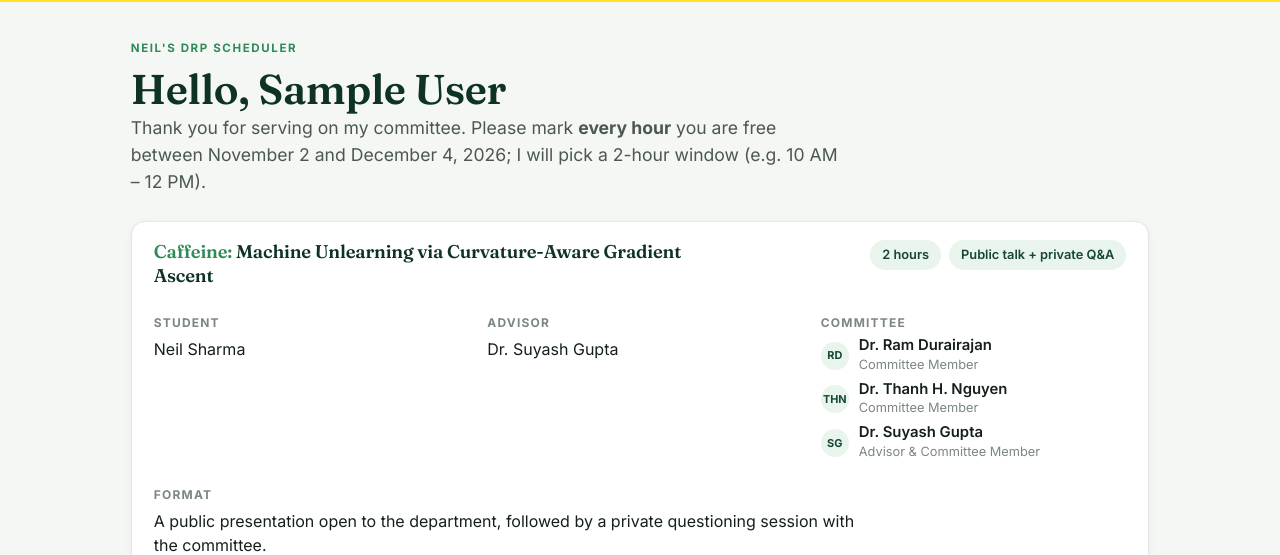
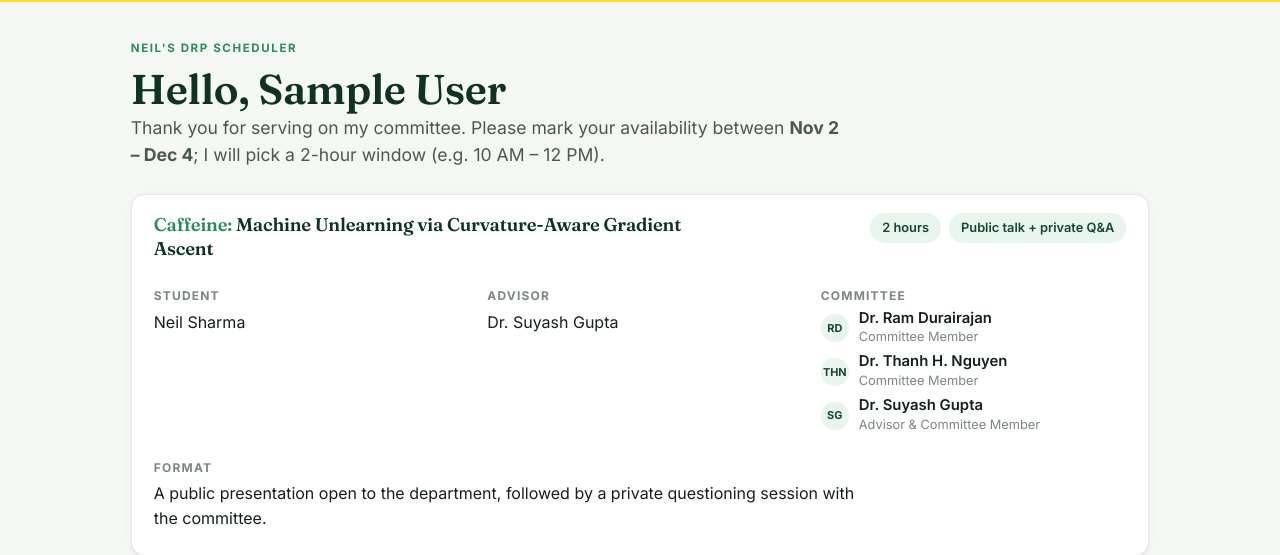
Before and after one commit to neil7/drp-website, a Flask app: a page that uses drp/templates/respond.html in a window 1280 px wide. Shown: the part 60-615 px from the top of the page. Run offline with Flask 3, Linux system fonts and the light colour scheme; tables that the repository leaves empty hold one stand-in row (values such as "Sample post"); some libraries are stand-ins or nearby versions.

Commit message:
Simplify member page intro line
Co-authored-by: Cursor <cursoragent@cursor.com>

```diff
--- a/drp/templates/respond.html
+++ b/drp/templates/respond.html
@@ -14,8 +14,8 @@
   <p class="eyebrow">Neil's DRP Scheduler</p>
   <h1>Hello, {{ member.name }}</h1>
   <p class="lead">
-    Thank you for serving on my committee. Please mark <strong>every hour</strong> you are free
-    between {{ fmt_date(WINDOW.start, 'month_day') }} and {{ fmt_date(WINDOW.end, 'full') }};
+    Thank you for serving on my committee. Please mark your availability between
+    <strong>{{ WINDOW.start.strftime('%b %-d') }} – {{ WINDOW.end.strftime('%b %-d') }}</strong>;
     I will pick a {{ DRP.duration_hours }}-hour window (e.g. 10 AM – 12 PM).
   </p>
 </div>
```
